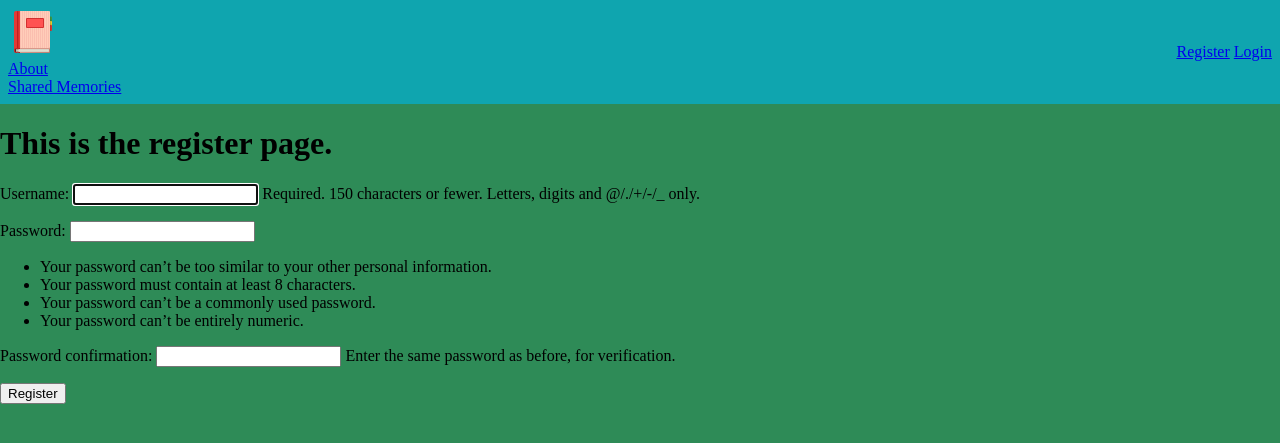
After one commit to aggarabedian/remember_when, a Django app: page /accounts/register/ in a window 1280 px wide. The commit adds this page. Shown: the top 443 px of the page. Run offline with Django 3.2, Linux system fonts and the light colour scheme.

Commit message:
Adds journal create, login/logout, registration, and dynamic navbar

```diff
--- a/main_app/static/styles/main.css
+++ b/main_app/static/styles/main.css
@@ -7,7 +7,7 @@ body {
 }
 
 .navbar {
-  margin-top: -16px;
+
 }
 
 .navbar_grid {
@@ -28,7 +28,7 @@ body {
 
 }
 
-.navbar_link {
+.navbar_right {
   align-self: center;
   justify-self: end;
 }
--- a/main_app/templates/base.html
+++ b/main_app/templates/base.html
@@ -16,16 +16,29 @@
   <title>Remember When - {% block title %}{% endblock title %}</title>
 </head>
 <body>
+
+
   <nav class="navbar">
-    <ul class="navbar_grid">
+    <div class="navbar_grid">
       <div class="navbar_logo_container">
-        <a class="navbar_logo" href="#">
+        <a class="navbar_logo" href="{% url 'home' %}">
           <img src="{% static 'images/logo.png' %}" alt="logo">
         </a>
+        <a href="{% url 'about' %}">About</a>
+        <a href="{% url 'public' %}">Shared Memories</a>
       </div>
-      <li class="navbar_link" ><a href="#"></a>Login</li>
-      <li class="navbar_link" ><a href="#"></a>Register</li>
-    </ul>
+    {% if user.is_authenticated %}
+      <div class="navbar_right">
+        <a href="{% url 'journal_create' %}">New Journal</a>
+        <a href="{% url 'logout' %}">Logout</a>
+      </div>
+    {% else %}
+      <div class="navbar_right">
+        <a href="{% url 'register' %}">Register</a>
+        <a href="{% url 'login' %}">Login</a>
+      </div>
+    {% endif %}
+    </div>
   </nav>
 
 
--- a/main_app/templates/home.html
+++ b/main_app/templates/home.html
@@ -4,4 +4,6 @@
 
 {% block content %}
   <h1>Remember When -- Home</h1>
+
+  <h3>Remember When is an app that helps you log those little memories about your little one away -- for those little memories that you thought you'd never forget!</h3>
 {% endblock content %}
--- /dev/null
+++ b/main_app/templates/registration/register.html
@@ -0,0 +1,24 @@
+{% extends 'base.html' %}
+
+{% block title %}Register{% endblock title %}
+
+{% block content %}
+<h1>This is the register page.</h1>
+
+{% if form.errors %}
+
+  <div>
+    <p>Error</p>
+    <p>{{form.errors}}</p>
+  </div>
+
+{% endif %}
+
+<form method="POST" action="{% url 'register' %}">
+  {% csrf_token %}
+  {{form.as_p}}
+  <input type="submit" value="Register"/>
+  <input type="hidden" name="next" value="{{next}}"/>
+</form>
+
+{% endblock content %}
--- a/main_app/urls.py
+++ b/main_app/urls.py
@@ -7,4 +7,5 @@ urlpatterns = [
   path('journals/', views.JournalList.as_view(), name='public'),
   path('memory/<int:pk>/', views.MemoryDetail.as_view(), name='memory_detail'),
   path('journals/new/', views.JournalCreate.as_view(), name='journal_create'),
+  path('accounts/register/', views.RegisterView.as_view(), name='register'),
 ]
--- a/main_app/views.py
+++ b/main_app/views.py
@@ -51,3 +51,20 @@ class JournalCreate(CreateView):
   # Add redirect to users journals
   # def get_success_url(self):
   #   return reverse("")
+
+class RegisterView(View):
+
+  def get(self, request):
+    form = UserCreationForm()
+    context = {"form": form}
+    return render(request, "registration/register.html", context)
+
+  def post(self, request):
+    form = UserCreationForm(request.POST)
+    if form.is_valid():
+      user = form.save()
+      login(request, user)
+      return redirect("home")
+    else:
+      context = {"form": form}
+      return render(request, "registration/register.html", context)
--- a/remember_when/settings.py
+++ b/remember_when/settings.py
@@ -129,3 +129,6 @@ AWS_ACCESS_KEY_ID = 'AKIAXA66XH3L6OTCFDAP'
 AWS_SECRET_ACCESS_KEY = env('AWS_SECRET_ACCESS_KEY')
 AWS_STORAGE_BUCKET_NAME = 'rememberwhen628'
 AWS_QUERYSTRING_AUTH = False
+
+LOGIN_REDIRECT_URL = '/journals/'
+LOGOUT_REDIRECT_URL = '/'
--- a/remember_when/urls.py
+++ b/remember_when/urls.py
@@ -19,4 +19,5 @@ from django.urls import path, include
 urlpatterns = [
     path('admin/', admin.site.urls),
     path('', include('main_app.urls')),
+    path('accounts/', include('django.contrib.auth.urls')),
 ]
```
Also changed, not shown: main_app/templates/registration/login.html (added, +16 -0 lines).
